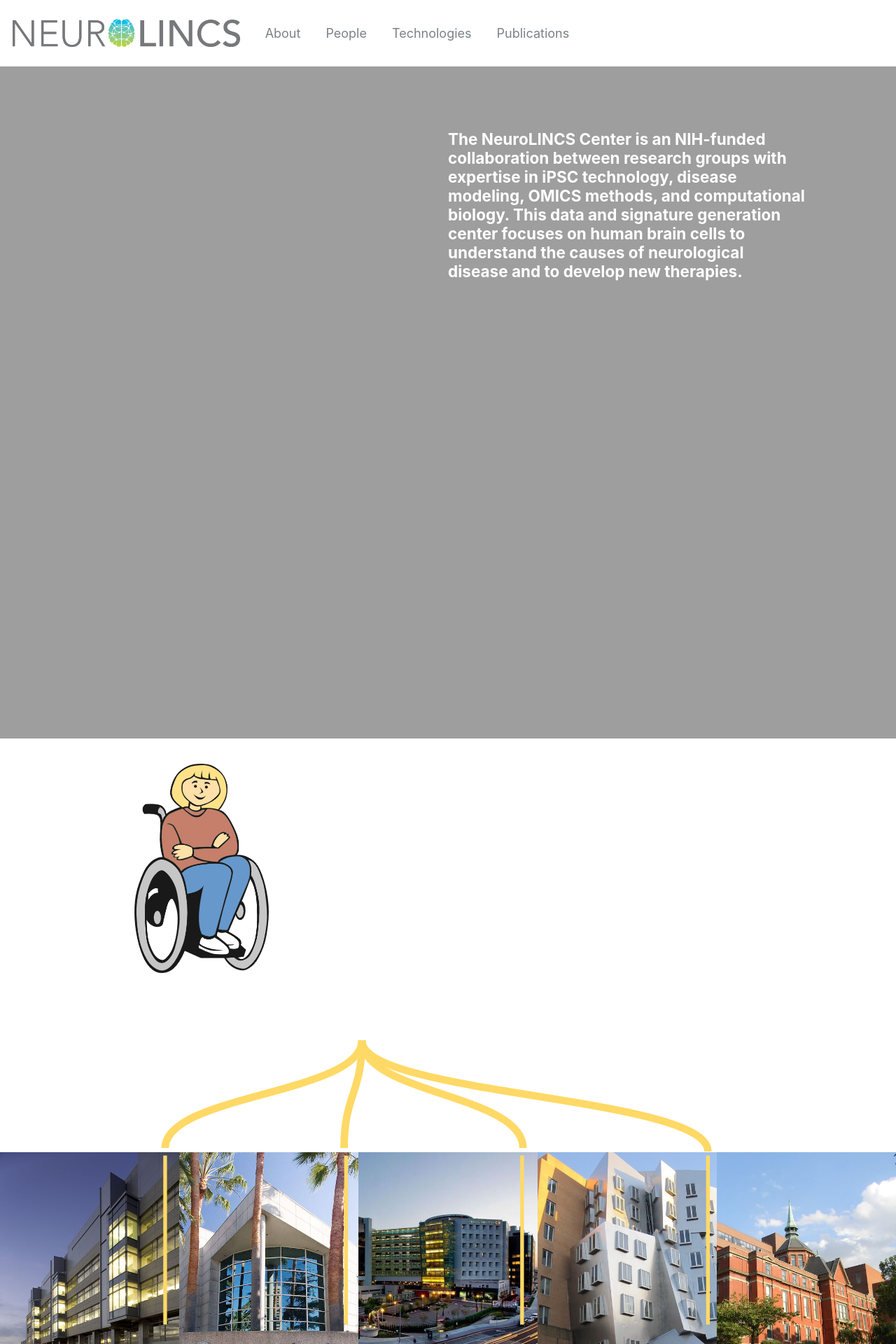
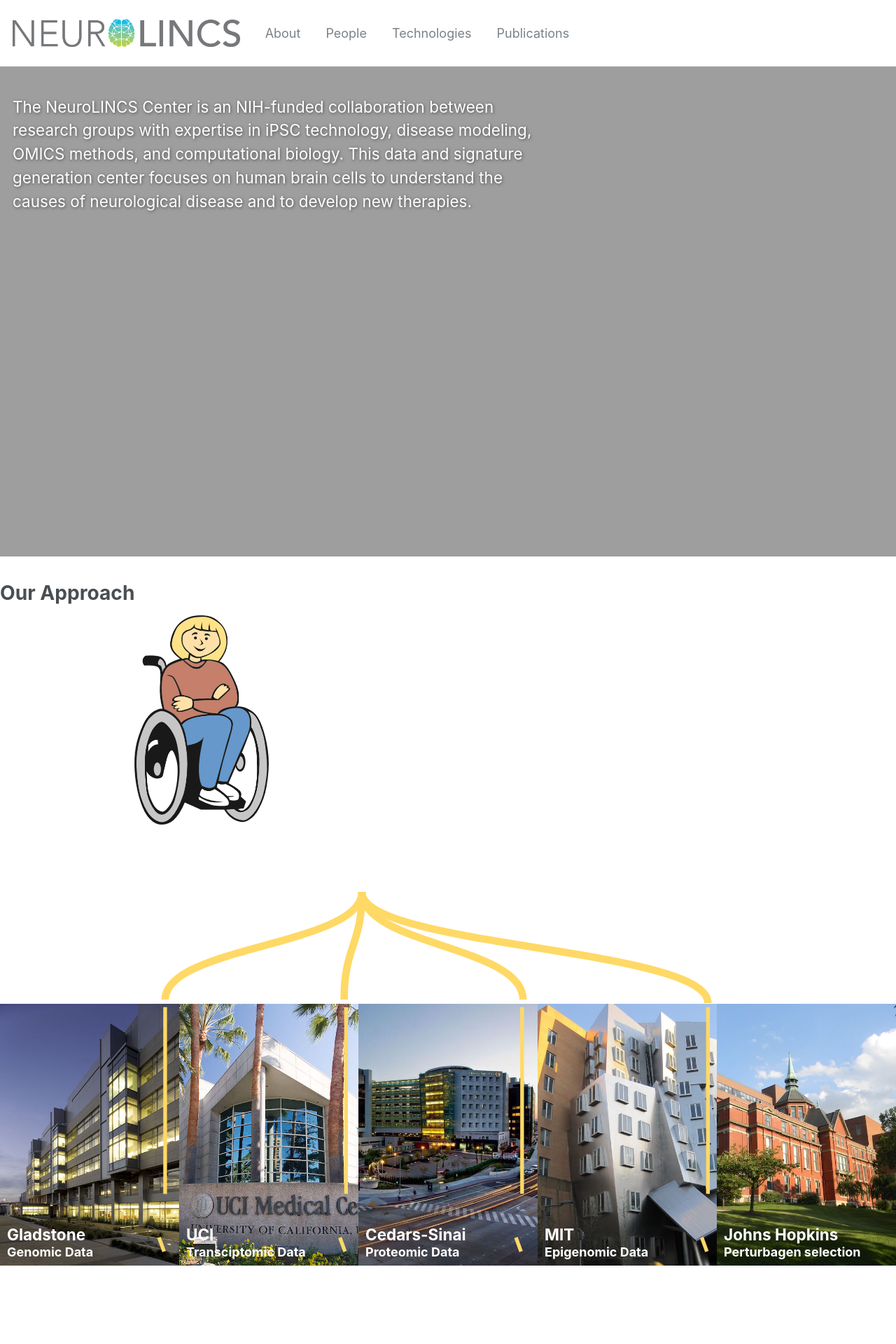
Before and after one commit to NeuroLINCS/neurolincs.github.io, a Jekyll site: the page built from _pages/index.html, in a window 1280 px wide. Shown: the top 1920 px of the page at 70% size. Built offline with Jekyll 4.4.1, drawn with Linux system fonts in a browser that asks for light colours.

Commit message:
some new modifications

```diff
--- a/_includes/page__hero.html
+++ b/_includes/page__hero.html
@@ -24,11 +24,10 @@
   {% capture overlay_filter %}rgba(0, 0, 0, {{ page.header.overlay_filter }}){% endcapture %}
 {% endif %}
 
-<div class="page__hero{% if page.header.overlay_color or page.header.overlay_image %}--overlay{% endif %}"
-  style="{% if page.header.overlay_color %}background-color: {{ page.header.overlay_color | default: 'transparent' }};{% endif %} {% if overlay_img_path %}background-image: {% if overlay_filter %}linear-gradient({{ overlay_filter }}, {{ overlay_filter }}), {% endif %}url('{{ overlay_img_path }}');{% endif %}"
->
+<div class="page__hero{% if page.header.overlay_color or page.header.overlay_image %}--overlay{% endif %}" style="{% if page.header.overlay_color %}background-color: {{ page.header.overlay_color | default: 'transparent' }};{% endif %} {% if overlay_img_path %}background-image: {% if overlay_filter %}linear-gradient({{ overlay_filter }}, {{ overlay_filter }}), {% endif %}url('{{ overlay_img_path }}');{% endif %}">
   {% if page.header.overlay_color or page.header.overlay_image %}
     <div class="wrapper">
+      {% if !page.header.no_title_please %}
       <h1 class="page__title" itemprop="headline">
         {% if paginator %}
           {{ site.title }}{% unless paginator.page == 1 %} {{ site.data.ui-text[site.locale].page | default: "Page" }} {{ paginator.page }}{% endunless %}
@@ -36,6 +35,7 @@
           {{ page.title | default: site.title | markdownify | remove: "<p>" | remove: "</p>" }}
         {% endif %}
       </h1>
+      {% endif %}
       {% if page.excerpt %}
         <p class="page__lead">{{ page.excerpt | markdownify | remove: "<p>" | remove: "</p>" }}</p>
       {% endif %}
--- a/_pages/index.html
+++ b/_pages/index.html
@@ -1,35 +1,20 @@
 ---
 layout: index
 permalink: /
+no_title_please: true
 header:
-  image: natasha2.jpg
+  overlay_color: "#fff"
+  overlay_filter: "0.0"
+  overlay_image: People.jpg
+excerpt: "The NeuroLINCS Center is an NIH-funded collaboration between research groups with expertise in iPSC technology, disease modeling, OMICS methods, and computational biology. This data and signature generation center focuses on human brain cells to understand the causes of neurological disease and to develop new therapies."
 ---
 
-<h2 class="custom__header-overlay-description">The NeuroLINCS Center is an NIH-funded collaboration between research groups with expertise in iPSC technology, disease modeling, OMICS methods, and computational biology. This data and signature generation center focuses on human brain cells to understand the causes of neurological disease and to develop new therapies.</h2>
-
-<!-- {% include feature_row id="feature_row0" type="center" %} -->
-
-
-
-
-
-
-
-
-
-
-
-<section class="custom__pane-one">
-
-	<!-- <h1>The Plan</h1> -->
-
-
-
-</section>
-
+<!-- <h2 class="custom__header-overlay-description"></h2> -->
 
 
 <section class="custom__pane-two">
+
+	<h1>Our Approach</h1>
 
 	<div class="custom__patient"><img src="images/patient.png" /></div>
 
@@ -128,12 +113,5 @@
 </section>
 
 
-<!--
-	<img src="images/technologies/genomics.jpg" class="custom__center-image">
-	<img src="images/technologies/transcriptomics.jpg" class="custom__center-image">
-	<img src="images/technologies/proteomics.jpg" class="custom__center-image">
-	<img src="images/technologies/epigenomics2_large.jpg" class="custom__center-image"> -->
-
-
 <!-- <img src="images/neurons_2.jpg" class="">
 <img src="images/neurons_2.jpg" class=""> -->
--- a/_sass/_page.scss
+++ b/_sass/_page.scss
@@ -117,7 +117,8 @@
   &--overlay {
     position: relative;
     margin-bottom: 2em;
-    padding: 3em 0;
+    padding: 1em 0;
+    height: 700px;
     @include clearfix;
     background-size: cover;
     background-repeat: no-repeat;
@@ -162,7 +163,7 @@
 
 .page__hero-image {
   width: 100%;
-  height: auto;
+  height: 600px;
   -ms-interpolation-mode: bicubic;
 }
 
--- a/assets/css/custom.css
+++ b/assets/css/custom.css
@@ -5,10 +5,9 @@
 .custom__header-overlay-description {
 
 	position: absolute;
-	left: 50%;
-	top: 140px;
-	width: 40%;
-	color: white;
+	margin-left: 20px;
+	top: 70px;
+	width: 50%;
 
 }
 
@@ -30,6 +29,7 @@
 .custom__pane-two {
 
 	/*background-color: #9fc5e8;*/
+	height: 110vw;
 
 }
 
```
